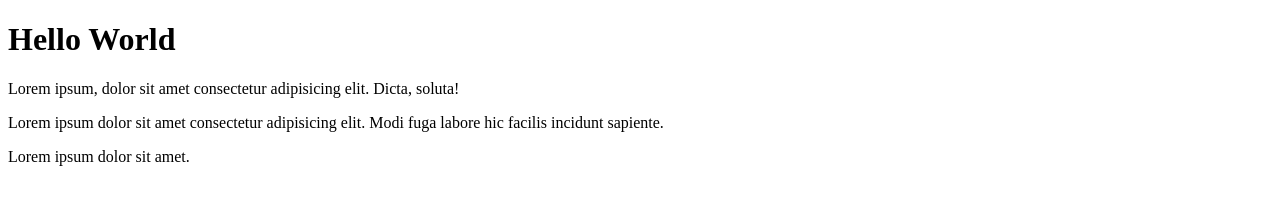
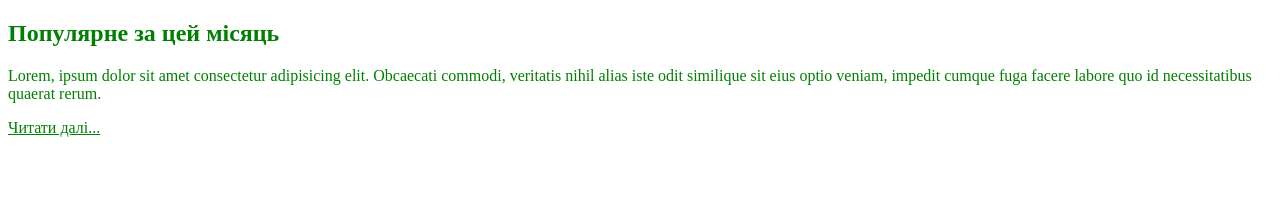
Before and after one commit to KutsVlad8/github-test, a plain HTML site: page index.html in a window 1280 px wide. Drawn offline with Linux system fonts and the light colour scheme.

Commit message:
изучение конспекта

```diff
--- a/css/style.css
+++ b/css/style.css
@@ -1,3 +1,6 @@
-.body{
-  background-color: #fff;
+.post {
+  color: green;
 }
+.post-link {
+  color: inherit;
+}
--- a/index.html
+++ b/index.html
@@ -4,16 +4,18 @@
     <meta charset="UTF-8" />
     <meta http-equiv="X-UA-Compatible" content="IE=edge" />
     <meta name="viewport" content="width=device-width, initial-scale=1.0" />
+    <link rel="stylesheet" href="./css/style.css" />
     <title>Test</title>
   </head>
   <body>
-    <h1>Hello World</h1>
-    <p>Lorem ipsum, dolor sit amet consectetur adipisicing elit. Dicta, soluta!</p>
-    <p>
-      Lorem ipsum dolor sit amet consectetur adipisicing elit. Modi fuga labore hic facilis incidunt
-      sapiente.
-    </p>
-
-    <p>Lorem ipsum dolor sit amet.</p>
+    <article class="post">
+      <h1>Популярне за цей місяць</h1>
+      <p>
+        Lorem, ipsum dolor sit amet consectetur adipisicing elit. Obcaecati commodi, veritatis nihil
+        alias iste odit similique sit eius optio veniam, impedit cumque fuga facere labore quo id
+        necessitatibus quaerat rerum.
+      </p>
+      <a href="" class="post-link">Читати далі...</a>
+    </article>
   </body>
 </html>
```
